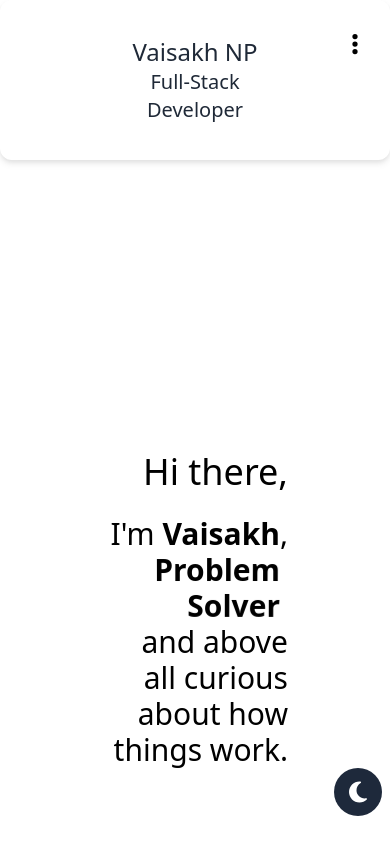
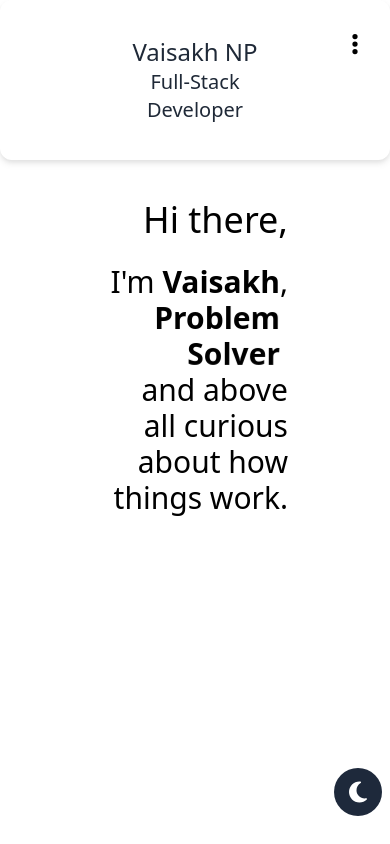
Before and after one commit to cr1spyvada/Simple-Portfolio, a Next.js app: page / in a window 390 px wide. Shown: the top 844 px of the page. Built offline with nearby package versions, Linux system fonts and the light colour scheme.

Commit message:
hotfixes for design

```diff
--- a/components/PageContainer.js
+++ b/components/PageContainer.js
@@ -1,5 +1,4 @@
 import React from 'react';
-import { Footer } from './Footer';
 
 export const PageContainer = ({ children, title, color = 'white' }) => {
   return (
@@ -14,7 +13,7 @@ export const PageContainer = ({ children, title, color = 'white' }) => {
           {title?.toUpperCase()}
         </div>
       )}
-      <div className="my-auto h-5/6 w-full">{children}</div>
+      <div className="mb-auto md:my-auto h-5/6 w-full">{children}</div>
     </div>
   );
 };
--- a/components/buttons/ToggleButton.js
+++ b/components/buttons/ToggleButton.js
@@ -3,9 +3,8 @@ import React from 'react';
 
 const ToggleButton = ({ icon, onClick }) => {
   return (
-    <button className="rounded-full bg-slate-800 dark:bg-blue-100 h-12 w-12">
+    <button onClick={onClick} className="rounded-full bg-slate-800 dark:bg-blue-100 h-12 w-12">
       <FontAwesomeIcon
-        onClick={onClick}
         icon={icon}
         className="dark:text-black text-white"
         style={{ fontSize: '1.5rem' }}
```
